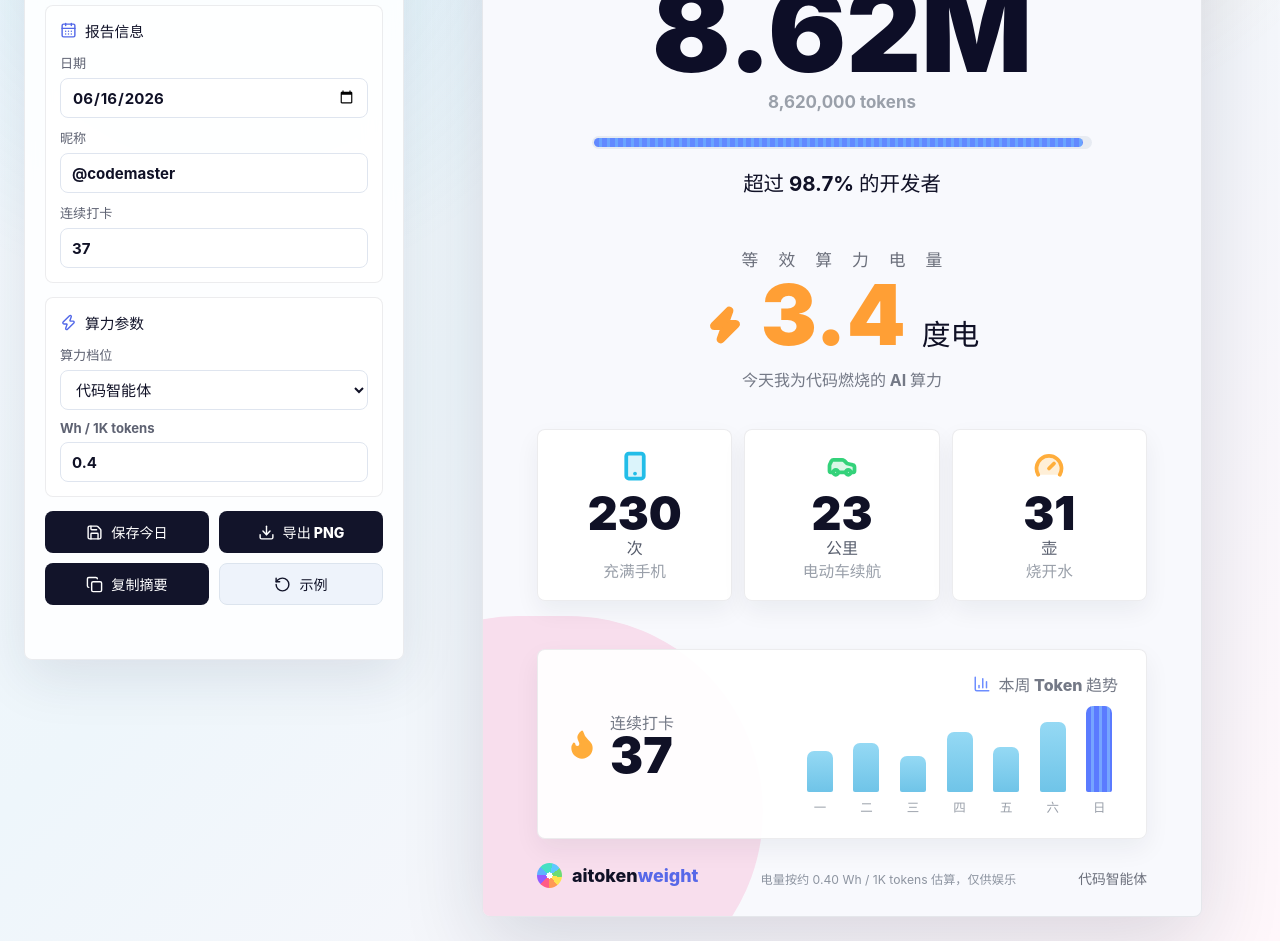
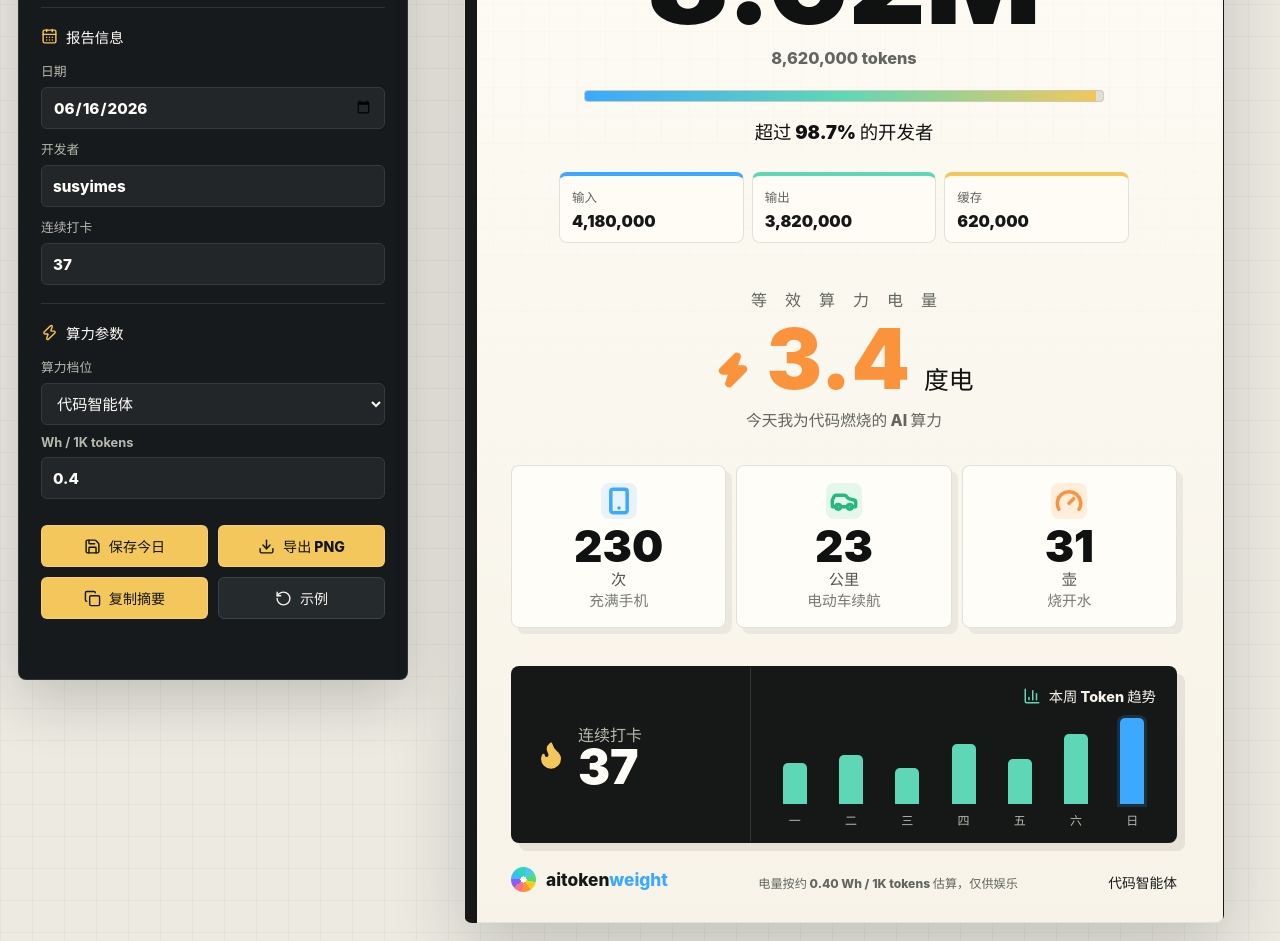
Before and after one commit to susyimes/aitokenweight, a React (Vite) app: page / in a window 1280 px wide. Shown: the part 380-1321 px from the top of the page. Built offline with nearby package versions, Linux system fonts and the light colour scheme.

Commit message:
Refresh UI and set developer name

```diff
--- a/src/App.css
+++ b/src/App.css
@@ -1,25 +1,27 @@
 .app-shell {
   min-height: 100svh;
   display: grid;
-  grid-template-columns: minmax(300px, 380px) minmax(420px, 1fr);
-  gap: 24px;
-  padding: 24px;
+  grid-template-columns: minmax(320px, 390px) minmax(460px, 1fr);
+  gap: 18px;
+  padding: 18px;
   background:
-    radial-gradient(circle at 16% 20%, rgba(51, 201, 242, 0.14), transparent 28%),
-    radial-gradient(circle at 80% 10%, rgba(255, 169, 63, 0.12), transparent 24%),
-    linear-gradient(135deg, #f6f8fc 0%, #eef6fb 46%, #fff7fb 100%);
+    linear-gradient(rgba(18, 24, 28, 0.035) 1px, transparent 1px),
+    linear-gradient(90deg, rgba(18, 24, 28, 0.035) 1px, transparent 1px),
+    #eceae1;
+  background-size: 32px 32px;
 }
 
 .control-panel {
   align-self: start;
   display: grid;
-  gap: 14px;
-  padding: 20px;
-  background: rgba(255, 255, 255, 0.86);
-  border: 1px solid rgba(15, 18, 42, 0.08);
+  gap: 18px;
+  min-height: calc(100svh - 36px);
+  padding: 22px;
+  color: #f6f2e8;
+  background: #171a1c;
+  border: 1px solid rgba(255, 255, 255, 0.1);
   border-radius: 8px;
-  box-shadow: 0 18px 54px rgba(28, 37, 65, 0.1);
-  backdrop-filter: blur(18px);
+  box-shadow: 0 20px 60px rgba(22, 26, 24, 0.2);
 }
 
 .panel-brand,
@@ -27,18 +29,20 @@
   display: inline-flex;
   align-items: center;
   gap: 10px;
-  color: #101126;
   font-weight: 850;
+  letter-spacing: 0;
 }
 
 .panel-brand {
-  font-size: 1.3rem;
-  margin-bottom: 4px;
+  padding-bottom: 18px;
+  color: #fffdf7;
+  border-bottom: 1px solid rgba(255, 255, 255, 0.1);
+  font-size: 1.35rem;
 }
 
 .brand-word span,
 .poster-brand span span {
-  color: #5768e8;
+  color: #3aa9ff;
 }
 
 .brand-mark {
@@ -50,62 +54,66 @@
     radial-gradient(circle at center, #ffffff 0 17%, transparent 18%),
     conic-gradient(
       from 15deg,
-      #5ec7ff 0 11%,
-      #6edb74 11% 23%,
-      #ffe34f 23% 35%,
-      #ff9955 35% 47%,
-      #ff5c86 47% 59%,
-      #945cff 59% 71%,
-      #5fb0ff 71% 83%,
-      #45e0c4 83% 100%
+      #4cc9f0 0 12%,
+      #4ade80 12% 24%,
+      #facc15 24% 36%,
+      #fb923c 36% 48%,
+      #fb7185 48% 60%,
+      #8b5cf6 60% 72%,
+      #38bdf8 72% 84%,
+      #2dd4bf 84% 100%
     );
+  box-shadow: 0 0 0 3px rgba(255, 255, 255, 0.08);
 }
 
 .control-section {
   display: grid;
   gap: 10px;
-  padding: 14px;
-  border: 1px solid rgba(15, 18, 42, 0.08);
-  border-radius: 8px;
-  background: rgba(255, 255, 255, 0.72);
+  padding-top: 2px;
+}
+
+.control-section + .control-section {
+  padding-top: 18px;
+  border-top: 1px solid rgba(255, 255, 255, 0.1);
 }
 
 .control-section h2 {
   display: inline-flex;
   align-items: center;
   gap: 8px;
-  margin: 0 0 2px;
-  font-size: 0.92rem;
-  color: #12142a;
+  margin: 0 0 4px;
+  color: #fffdf7;
+  font-size: 0.9rem;
+  font-weight: 850;
 }
 
 .control-section h2 svg {
   width: 17px;
   height: 17px;
-  color: #5268e8;
+  color: #f6c453;
 }
 
 .control-section label {
   display: grid;
-  gap: 6px;
-  color: #5e6272;
-  font-size: 0.82rem;
-  font-weight: 700;
+  gap: 7px;
+  color: #b7b8ad;
+  font-size: 0.8rem;
+  font-weight: 750;
 }
 
 .control-section input,
 .control-section select {
   width: 100%;
-  min-height: 40px;
-  border: 1px solid #dfe5ef;
-  border-radius: 8px;
-  background: #ffffff;
-  color: #101126;
+  min-height: 42px;
+  padding: 0 11px;
+  color: #fffdf7;
+  background: #222628;
+  border: 1px solid #343a3d;
+  border-radius: 6px;
+  outline: none;
   font: inherit;
-  font-size: 0.94rem;
-  font-weight: 700;
-  padding: 0 11px;
-  outline: none;
+  font-size: 0.95rem;
+  font-weight: 760;
   transition:
     border-color 160ms ease,
     box-shadow 160ms ease,
@@ -114,14 +122,16 @@
 
 .control-section input:focus,
 .control-section select:focus {
-  border-color: #6b82ff;
-  box-shadow: 0 0 0 3px rgba(107, 130, 255, 0.16);
+  background: #272c2f;
+  border-color: #5ed7b7;
+  box-shadow: 0 0 0 3px rgba(94, 215, 183, 0.18);
 }
 
 .actions {
   display: grid;
   grid-template-columns: 1fr 1fr;
   gap: 10px;
+  padding-top: 8px;
 }
 
 .actions button {
@@ -130,13 +140,13 @@
   align-items: center;
   justify-content: center;
   gap: 8px;
-  border: 1px solid transparent;
-  border-radius: 8px;
-  background: #12142a;
-  color: #ffffff;
+  color: #111514;
+  background: #f3c75b;
+  border: 1px solid rgba(255, 255, 255, 0.16);
+  border-radius: 6px;
   font: inherit;
   font-size: 0.88rem;
-  font-weight: 800;
+  font-weight: 850;
   cursor: pointer;
   transition:
     transform 160ms ease,
@@ -146,11 +156,12 @@
 
 .actions button:hover {
   transform: translateY(-1px);
-  box-shadow: 0 12px 24px rgba(18, 20, 42, 0.18);
+  background: #ffd36f;
+  box-shadow: 0 12px 24px rgba(0, 0, 0, 0.2);
 }
 
 .actions button:focus-visible {
-  outline: 3px solid rgba(83, 107, 255, 0.28);
+  outline: 3px solid rgba(94, 215, 183, 0.28);
   outline-offset: 2px;
 }
 
@@ -160,16 +171,20 @@
 }
 
 .actions .ghost {
-  color: #12142a;
-  background: #eef3fb;
-  border-color: #dce4ee;
+  color: #f7f2e7;
+  background: #252a2d;
+  border-color: #3a4245;
+}
+
+.actions .ghost:hover {
+  background: #31383b;
 }
 
 .notice {
   min-height: 20px;
-  color: #5268e8;
+  color: #5ed7b7;
   font-size: 0.84rem;
-  font-weight: 800;
+  font-weight: 850;
 }
 
 .preview-stage {
@@ -181,37 +196,39 @@
 .report-poster {
   position: relative;
   isolation: isolate;
-  width: min(720px, 100%);
-  min-height: 1080px;
+  width: min(760px, 100%);
+  min-height: 1060px;
   overflow: hidden;
-  padding: 64px 54px 28px;
-  background: #f8f9fd;
-  border: 1px solid rgba(10, 13, 32, 0.08);
+  padding: 46px 46px 30px;
+  color: #161817;
+  background:
+    linear-gradient(90deg, #161817 0 12px, transparent 12px),
+    linear-gradient(180deg, #fffdf7 0%, #f7f3e8 100%);
+  border: 1px solid rgba(22, 24, 23, 0.12);
   border-radius: 8px;
-  box-shadow: 0 28px 84px rgba(18, 25, 55, 0.14);
+  box-shadow: 0 28px 72px rgba(34, 38, 34, 0.2);
 }
 
-.soft-blob {
+.report-poster::before {
+  content: '';
   position: absolute;
+  inset: 0;
   z-index: -1;
-  border-radius: 999px;
-  pointer-events: none;
+  background:
+    linear-gradient(rgba(22, 24, 23, 0.045) 1px, transparent 1px),
+    linear-gradient(90deg, rgba(22, 24, 23, 0.045) 1px, transparent 1px);
+  background-size: 28px 28px;
+  mask-image: linear-gradient(180deg, rgba(0, 0, 0, 0.5), transparent 72%);
 }
 
-.soft-blob.blue {
-  width: 440px;
-  height: 430px;
-  top: -120px;
-  right: -90px;
-  background: #d9effb;
-}
-
-.soft-blob.pink {
-  width: 440px;
-  height: 390px;
-  left: -160px;
-  bottom: -90px;
-  background: #f8deed;
+.report-poster::after {
+  content: '';
+  position: absolute;
+  top: 0;
+  right: 0;
+  left: 12px;
+  height: 8px;
+  background: linear-gradient(90deg, #4cc9f0, #4ade80, #facc15, #fb923c);
 }
 
 .poster-header {
@@ -222,21 +239,23 @@
 }
 
 .poster-brand {
-  font-size: 1.8rem;
+  color: #161817;
+  font-size: 1.76rem;
   line-height: 1;
 }
 
 .poster-meta {
   display: grid;
-  gap: 4px;
+  gap: 5px;
   justify-items: end;
-  color: #7d8591;
-  font-size: 1.02rem;
+  color: #62665f;
+  font-size: 0.98rem;
+  font-weight: 760;
 }
 
 .poster-meta strong {
-  color: #5d6570;
-  font-size: 1.12rem;
+  color: #1f231f;
+  font-size: 1.05rem;
 }
 
 .poster-meta span {
@@ -248,48 +267,52 @@
 .poster-meta svg {
   width: 16px;
   height: 16px;
+  color: #3aa9ff;
 }
 
 .rank-badge {
   width: max-content;
-  min-width: 260px;
+  min-width: 246px;
   min-height: 58px;
-  margin: 86px auto 0;
+  margin: 64px auto 0;
   display: flex;
   align-items: center;
   justify-content: center;
-  gap: 14px;
-  padding: 8px 28px;
-  color: #ffffff;
-  background: #11132c;
-  border-radius: 999px;
-  box-shadow: 0 10px 24px rgba(17, 19, 44, 0.16);
+  gap: 13px;
+  padding: 8px 22px;
+  color: #fffdf7;
+  background: #161817;
+  border: 1px solid rgba(255, 255, 255, 0.08);
+  border-radius: 8px;
+  box-shadow: 10px 10px 0 rgba(22, 24, 23, 0.1);
 }
 
 .rank-badge svg {
   width: 24px;
   height: 24px;
-  fill: #ffffff;
+  color: #f3c75b;
+  fill: #f3c75b;
 }
 
 .rank-badge div {
   display: grid;
-  line-height: 1.08;
+  line-height: 1.05;
 }
 
 .rank-badge strong {
-  font-size: 1.32rem;
+  font-size: 1.28rem;
 }
 
 .rank-badge span {
-  color: rgba(255, 255, 255, 0.76);
-  font-size: 0.82rem;
+  color: #b7b8ad;
+  font-size: 0.78rem;
+  font-weight: 760;
 }
 
 .token-hero {
   display: grid;
   justify-items: center;
-  margin-top: 52px;
+  margin-top: 44px;
   text-align: center;
 }
 
@@ -298,60 +321,98 @@
   align-items: center;
   justify-content: center;
   gap: 24px;
-  color: #6b6f7b;
-  font-size: 1.05rem;
-  font-weight: 700;
+  color: #62665f;
+  font-size: 1rem;
+  font-weight: 850;
 }
 
 .spread-title.compact {
-  gap: 20px;
+  gap: 18px;
 }
 
 .token-hero h1 {
-  margin: 0;
-  color: #0d0e27;
-  font-size: 7.25rem;
-  line-height: 0.98;
-  font-weight: 900;
+  margin: 6px 0 0;
+  color: #101211;
+  font-size: 7.5rem;
+  line-height: 0.94;
+  font-weight: 920;
 }
 
 .token-hero p {
-  margin: 4px 0 24px;
-  color: #9aa0aa;
-  font-size: 1.06rem;
-  font-weight: 700;
+  margin: 10px 0 22px;
+  color: #62665f;
+  font-size: 1.02rem;
+  font-weight: 780;
 }
 
 .progress-track {
-  width: 82%;
-  height: 13px;
-  padding: 2px;
+  width: min(520px, 86%);
+  height: 12px;
   overflow: hidden;
-  border-radius: 999px;
-  background: #e7ebf2;
+  border: 1px solid rgba(22, 24, 23, 0.1);
+  border-radius: 4px;
+  background: #e2ded2;
 }
 
 .progress-track span {
   display: block;
   height: 100%;
-  border-radius: inherit;
-  background: repeating-linear-gradient(
-    90deg,
-    #6289ff 0 5px,
-    #6aa4ff 5px 8px
-  );
+  background: linear-gradient(90deg, #3aa9ff, #5ed7b7, #f3c75b);
 }
 
 .token-hero > strong {
-  margin-top: 18px;
-  color: #101126;
-  font-size: 1.28rem;
+  margin-top: 16px;
+  color: #101211;
+  font-size: 1.15rem;
+  font-weight: 900;
+}
+
+.token-ledger {
+  width: min(570px, 100%);
+  display: grid;
+  grid-template-columns: repeat(3, 1fr);
+  gap: 8px;
+  margin-top: 28px;
+}
+
+.ledger-item {
+  display: grid;
+  gap: 5px;
+  padding: 12px 12px 11px;
+  text-align: left;
+  background: rgba(255, 253, 247, 0.86);
+  border: 1px solid rgba(22, 24, 23, 0.12);
+  border-radius: 8px;
+}
+
+.ledger-item span {
+  color: #62665f;
+  font-size: 0.78rem;
+  font-weight: 850;
+}
+
+.ledger-item strong {
+  color: #161817;
+  font-size: 1rem;
+  font-weight: 900;
+}
+
+.ledger-item.input {
+  border-top: 4px solid #3aa9ff;
+}
+
+.ledger-item.output {
+  border-top: 4px solid #5ed7b7;
+}
+
+.ledger-item.cache {
+  border-top: 4px solid #f3c75b;
 }
 
 .energy-block {
   display: grid;
   justify-items: center;
-  margin-top: 50px;
+  margin-top: 44px;
   text-align: center;
 }
 
@@ -359,54 +420,54 @@
   display: flex;
   align-items: baseline;
   justify-content: center;
-  gap: 16px;
-  margin-top: 2px;
+  gap: 14px;
+  margin-top: 6px;
 }
 
 .energy-value svg {
-  width: 40px;
-  height: 40px;
-  color: #ff9f35;
-  fill: #ff9f35;
+  width: 38px;
+  height: 38px;
+  color: #fb923c;
+  fill: #fb923c;
 }
 
 .energy-value strong {
-  color: #ff9f35;
-  font-size: 5.25rem;
+  color: #fb923c;
+  font-size: 5.2rem;
   line-height: 1;
-  font-weight: 900;
+  font-weight: 920;
 }
 
 .energy-value span {
-  color: #101126;
-  font-size: 1.8rem;
+  color: #101211;
+  font-size: 1.55rem;
   font-weight: 900;
 }
 
 .energy-block p {
-  margin: 10px 0 0;
-  color: #747986;
-  font-size: 1rem;
-  font-weight: 700;
+  margin: 8px 0 0;
+  color: #62665f;
+  font-size: 0.98rem;
+  font-weight: 780;
 }
 
 .metric-grid {
   display: grid;
   grid-template-columns: repeat(3, 1fr);
-  gap: 12px;
-  margin-top: 38px;
+  gap: 10px;
+  margin-top: 34px;
 }
 
 .metric-card {
-  min-height: 165px;
+  min-height: 152px;
   display: grid;
   justify-items: center;
   align-content: center;
-  padding: 18px 10px;
-  background: rgba(255, 255, 255, 0.92);
-  border: 1px solid rgba(16, 17, 38, 0.08);
+  padding: 17px 10px;
+  background: #fffdf7;
+  border: 1px solid rgba(22, 24, 23, 0.12);
   border-radius: 8px;
-  box-shadow: 0 10px 24px rgba(24, 30, 58, 0.06);
+  box-shadow: 6px 6px 0 rgba(22, 24, 23, 0.06);
   text-align: center;
 }
 
@@ -415,93 +476,99 @@
   place-items: center;
   width: 36px;
   height: 36px;
-  margin-bottom: 8px;
+  margin-bottom: 7px;
+  border-radius: 8px;
 }
 
 .metric-icon svg {
-  width: 30px;
-  height: 30px;
+  width: 28px;
+  height: 28px;
   stroke-width: 3;
 }
 
-.metric-icon.cyan svg {
-  color: #22bde8;
-  fill: rgba(34, 189, 232, 0.16);
+.metric-icon.cyan {
+  color: #3aa9ff;
+  background: rgba(58, 169, 255, 0.12);
 }
 
-.metric-icon.green svg {
-  color: #34d27a;
-  fill: rgba(52, 210, 122, 0.18);
+.metric-icon.green {
+  color: #25b981;
+  background: rgba(94, 215, 183, 0.16);
 }
 
-.metric-icon.orange svg {
-  color: #ffad3b;
-  fill: rgba(255, 173, 59, 0.2);
+.metric-icon.orange {
+  color: #fb923c;
+  background: rgba(251, 146, 60, 0.14);
 }
 
 .metric-card strong {
-  color: #101126;
-  font-size: 2.9rem;
+  color: #101211;
+  font-size: 2.75rem;
   line-height: 0.94;
-  font-weight: 900;
+  font-weight: 920;
 }
 
 .metric-unit {
-  color: #575d6c;
-  font-size: 1rem;
-  font-weight: 800;
+  color: #4f554d;
+  font-size: 0.95rem;
+  font-weight: 850;
 }
 
 .metric-card p {
   margin: 0;
-  color: #9aa0aa;
-  font-size: 0.98rem;
-  font-weight: 700;
+  color: #777b74;
+  font-size: 0.92rem;
+  font-weight: 760;
 }
 
 .trend-panel {
   display: grid;
-  grid-template-columns: 0.8fr 1.2fr;
-  align-items: center;
-  gap: 24px;
-  margin-top: 48px;
-  padding: 22px 28px;
-  background: rgba(255, 255, 255, 0.94);
-  border: 1px solid rgba(16, 17, 38, 0.08);
+  grid-template-columns: 0.72fr 1.28fr;
+  align-items: stretch;
+  gap: 0;
+  margin-top: 38px;
+  background: #161817;
+  border: 1px solid rgba(22, 24, 23, 0.14);
   border-radius: 8px;
-  box-shadow: 0 10px 26px rgba(24, 30, 58, 0.06);
+  overflow: hidden;
+  box-shadow: 8px 8px 0 rgba(22, 24, 23, 0.08);
 }
 
 .streak {
   display: grid;
   grid-template-columns: auto 1fr;
   align-items: center;
+  align-content: center;
   column-gap: 12px;
-  color: #101126;
+  padding: 24px;
+  color: #fffdf7;
+  border-right: 1px solid rgba(255, 255, 255, 0.12);
 }
 
 .streak svg {
-  width: 32px;
-  height: 32px;
+  width: 30px;
+  height: 30px;
   grid-row: span 2;
-  color: #ffad3b;
-  fill: #ffad3b;
+  color: #f3c75b;
+  fill: #f3c75b;
 }
 
 .streak span {
-  color: #747986;
-  font-weight: 800;
+  color: #b7b8ad;
+  font-weight: 820;
 }
 
 .streak strong {
-  font-size: 3.1rem;
+  color: #fffdf7;
+  font-size: 3rem;
   line-height: 0.88;
-  font-weight: 900;
+  font-weight: 920;
 }
 
 .weekly {
   display: grid;
-  gap: 8px;
+  gap: 10px;
+  padding: 18px 20px 14px;
 }
 
 .weekly-title {
@@ -509,14 +576,15 @@
   align-items: center;
   justify-content: flex-end;
   gap: 8px;
-  color: #747986;
-  font-weight: 800;
+  color: #f6f2e8;
+  font-size: 0.9rem;
+  font-weight: 850;
 }
 
 .weekly-title svg {
   width: 18px;
   height: 18px;
-  color: #6d8dff;
+  color: #5ed7b7;
 }
 
 .bars {
@@ -531,27 +599,24 @@
   display: grid;
   justify-items: center;
   align-items: end;
-  gap: 6px;
+  gap: 7px;
 }
 
 .bar-item span {
-  width: 26px;
-  border-radius: 7px 7px 2px 2px;
-  background: linear-gradient(180deg, #95d9f4 0%, #6fc4e8 100%);
+  width: 24px;
+  border-radius: 5px 5px 0 0;
+  background: #5ed7b7;
 }
 
 .bar-item span.active {
-  background: repeating-linear-gradient(
-    90deg,
-    #5b7bff 0 5px,
-    #76a5ff 5px 8px
-  );
+  background: #3aa9ff;
+  box-shadow: 0 0 0 3px rgba(58, 169, 255, 0.16);
 }
 
 .bar-item small {
-  color: #9aa0aa;
-  font-size: 0.78rem;
-  font-weight: 800;
+  color: #b7b8ad;
+  font-size: 0.75rem;
+  font-weight: 850;
 }
 
 .poster-footer {
@@ -560,8 +625,9 @@
   align-items: end;
   gap: 18px;
   margin-top: 24px;
-  color: #8d94a0;
+  color: #62665f;
   font-size: 0.76rem;
+  font-weight: 760;
 }
 
 .poster-footer p {
@@ -570,13 +636,13 @@
 }
 
 .poster-footer strong {
-  color: #6b6f7b;
+  color: #161817;
   font-size: 0.86rem;
   text-align: right;
 }
 
 .poster-brand.mini {
-  font-size: 1.12rem;
+  font-size: 1.08rem;
 }
 
 .poster-brand.mini .brand-mark {
@@ -591,7 +657,7 @@
   }
 
   .control-panel {
-    position: static;
+    min-height: auto;
   }
 
   .preview-stage {
@@ -602,7 +668,7 @@
 @media (max-width: 720px) {
   .report-poster {
     min-height: auto;
-    padding: 34px 20px 24px;
+    padding: 34px 20px 24px 26px;
   }
 
   .poster-header,
@@ -619,21 +685,27 @@
   }
 
   .poster-brand {
-    font-size: 1.35rem;
+    font-size: 1.28rem;
   }
 
   .rank-badge {
-    min-width: 220px;
-    margin-top: 50px;
+    min-width: 214px;
+    margin-top: 42px;
   }
 
   .spread-title {
-    gap: 12px;
-    font-size: 0.86rem;
+    gap: 11px;
+    font-size: 0.82rem;
   }
 
   .token-hero h1 {
-    font-size: 4.1rem;
+    font-size: 4.18rem;
+  }
+
+  .token-ledger,
+  .metric-grid,
+  .trend-panel {
+    grid-template-columns: 1fr;
   }
 
   .energy-value {
@@ -645,16 +717,20 @@
   }
 
   .energy-value span {
-    font-size: 1.24rem;
-  }
-
-  .metric-grid,
-  .trend-panel {
-    grid-template-columns: 1fr;
+    font-size: 1.18rem;
   }
 
   .metric-card {
-    min-height: 128px;
+    min-height: 124px;
+  }
+
+  .streak {
+    border-right: none;
+    border-bottom: 1px solid rgba(255, 255, 255, 0.12);
+  }
+
+  .weekly-title {
+    justify-content: flex-start;
   }
 
   .poster-footer {
--- a/src/App.tsx
+++ b/src/App.tsx
@@ -66,7 +66,7 @@ function defaultState(): CalculatorState {
   const total = 8_620_000
 
   return {
-    handle: '@codemaster',
+    handle: 'susyimes',
     reportDate: todayIso(),
     inputTokens: 4_180_000,
     outputTokens: 3_820_000,
@@ -90,7 +90,13 @@ function readSavedState(): CalculatorState {
     }
 
     const parsed = JSON.parse(saved) as Partial<CalculatorState>
-    return { ...defaultState(), ...parsed }
+    const merged = { ...defaultState(), ...parsed }
+
+    if (merged.handle === '@codemaster' || merged.handle === '@developer') {
+      merged.handle = 'susyimes'
+    }
+
+    return merged
   } catch {
     return defaultState()
   }
@@ -199,7 +205,7 @@ function App() {
     const dataUrl = await toPng(reportRef.current, {
       cacheBust: true,
       pixelRatio: 2,
-      backgroundColor: '#f7f8fb',
+      backgroundColor: '#f4f1ea',
     })
     const link = document.createElement('a')
     link.download = `aitokenweight-${state.reportDate}.png`
@@ -220,6 +226,12 @@ function App() {
     setState(defaultState())
     setNotice('已恢复示例')
   }
+
+  const tokenBreakdown = [
+    { label: '输入', value: state.inputTokens, tone: 'input' },
+    { label: '输出', value: state.outputTokens, tone: 'output' },
+    { label: '缓存', value: state.cachedTokens, tone: 'cache' },
+  ]
 
   const metricItems = [
     {
@@ -312,7 +324,7 @@ function App() {
             />
           </label>
           <label>
-            昵称
+            开发者
             <input
               type="text"
               value={state.handle}
@@ -394,9 +406,6 @@ function App() {
 
       <section className="preview-stage" aria-label="Token 消耗海报预览">
         <div className="report-poster" ref={reportRef}>
-          <div className="soft-blob blue" aria-hidden="true" />
-          <div className="soft-blob pink" aria-hidden="true" />
-
           <header className="poster-header">
             <div className="poster-brand">
               <span className="brand-mark" aria-hidden="true" />
@@ -408,7 +417,7 @@ function App() {
               <strong>{state.reportDate.replaceAll('-', '.')}</strong>
               <span>
                 <User aria-hidden="true" />
-                {state.handle || '@developer'}
+                {state.handle || 'susyimes'}
               </span>
             </div>
           </header>
@@ -442,6 +451,14 @@ function App() {
               <span style={{ width: `${computed.progress}%` }} />
             </div>
             <strong>超过 {computed.percentile.toFixed(1)}% 的开发者</strong>
+            <div className="token-ledger" aria-label="Token 分布">
+              {tokenBreakdown.map((item) => (
+                <div className={`ledger-item ${item.tone}`} key={item.label}>
+                  <span>{item.label}</span>
+                  <strong>{formatNumber.format(item.value)}</strong>
+                </div>
+              ))}
+            </div>
           </section>
 
           <section className="energy-block">
--- a/src/index.css
+++ b/src/index.css
@@ -3,7 +3,7 @@
     Inter, ui-sans-serif, system-ui, -apple-system, BlinkMacSystemFont, "Segoe UI",
     "Microsoft YaHei", sans-serif;
   color: #111327;
-  background: #f6f8fc;
+  background: #eceae1;
   font-synthesis: none;
   text-rendering: optimizeLegibility;
   -webkit-font-smoothing: antialiased;
@@ -16,7 +16,7 @@
 
 html {
   min-width: 320px;
-  background: #f6f8fc;
+  background: #eceae1;
 }
 
 body {
```
